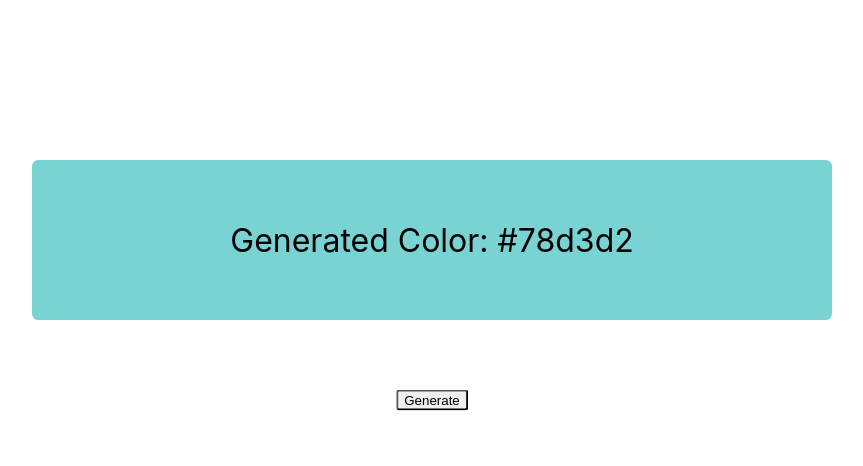
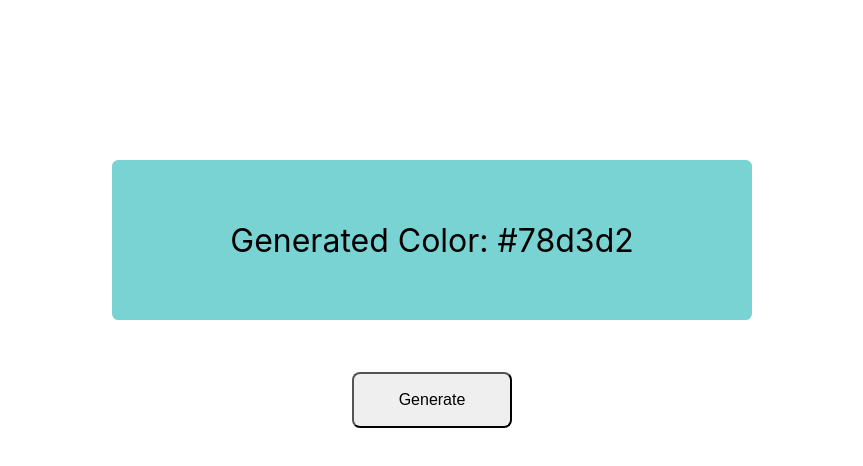
Before and after one commit to OKostadinoska/react-random-color-generator, a React (Create React App) app: page / in a window 1280 px wide. Shown: the top 466 px of the page, without its empty margins (208-1071 px from the left). Built offline with nearby package versions, Linux system fonts and the light colour scheme.

Commit message:
Arrow function

```diff
--- a/src/App.css
+++ b/src/App.css
@@ -1,11 +1,11 @@
 .App {
-  height: 10vh;
-  width: 50vh;
+  height: 20vh;
+  width: 80vh;
   display: grid;
   place-items: center;
   position: absolute;
-  border-radius: 0.2rem;
-  font-size: 1rem;
+  border-radius: 0.4rem;
+  font-size: 2rem;
   top: 30%;
   left: 50%;
   -ms-transform: translate(-50%, -50%);
@@ -14,7 +14,10 @@
 }
 
 .generateButton {
-  border-radius: 0.2rem;
+  height: 7vh;
+  width: 20vh;
+  font-size: 1rem;
+  border-radius: 0.5rem;
   margin: 0;
   position: absolute;
   top: 50%;
--- a/src/Button.js
+++ b/src/Button.js
@@ -7,8 +7,16 @@ import React, { useState } from 'react';
 function Button() {
   // Create a useState variable with a String value
   const [hex, setHex] = useState('#78d3d2');
+
+  // Statement function
+  // function randomizedHex(tone) {
+  //   const color = randomColor({ hue: tone });
+  //   setHex(color);
+  // }
+
+  // Arrow function
   // Connect the setHex to the color
-  const randomizedHex = function (tone) {
+  const randomizedHex = (tone) => {
     const color = randomColor({ hue: tone });
     setHex(color);
   };
@@ -20,7 +28,6 @@ function Button() {
         className="App"
         style={{
           backgroundColor: hex,
-          zoom: 2,
         }}
       >
         {/* Show state variable value on page */}
```
